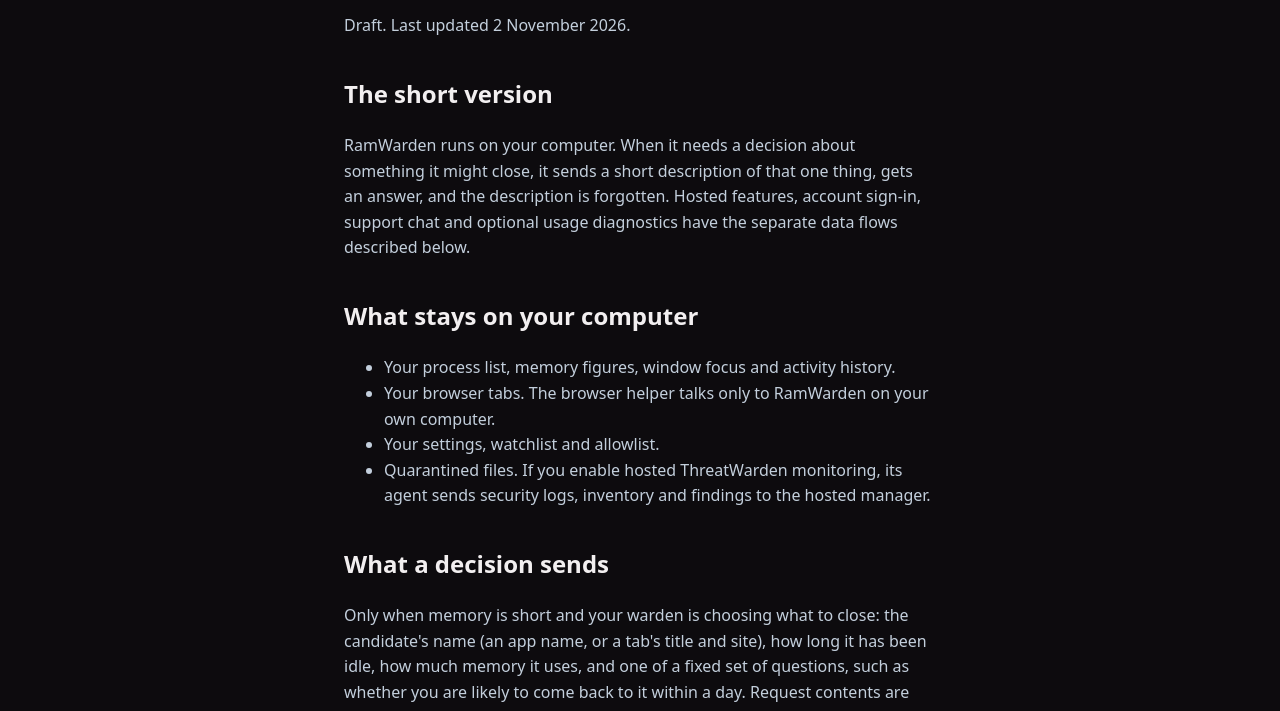
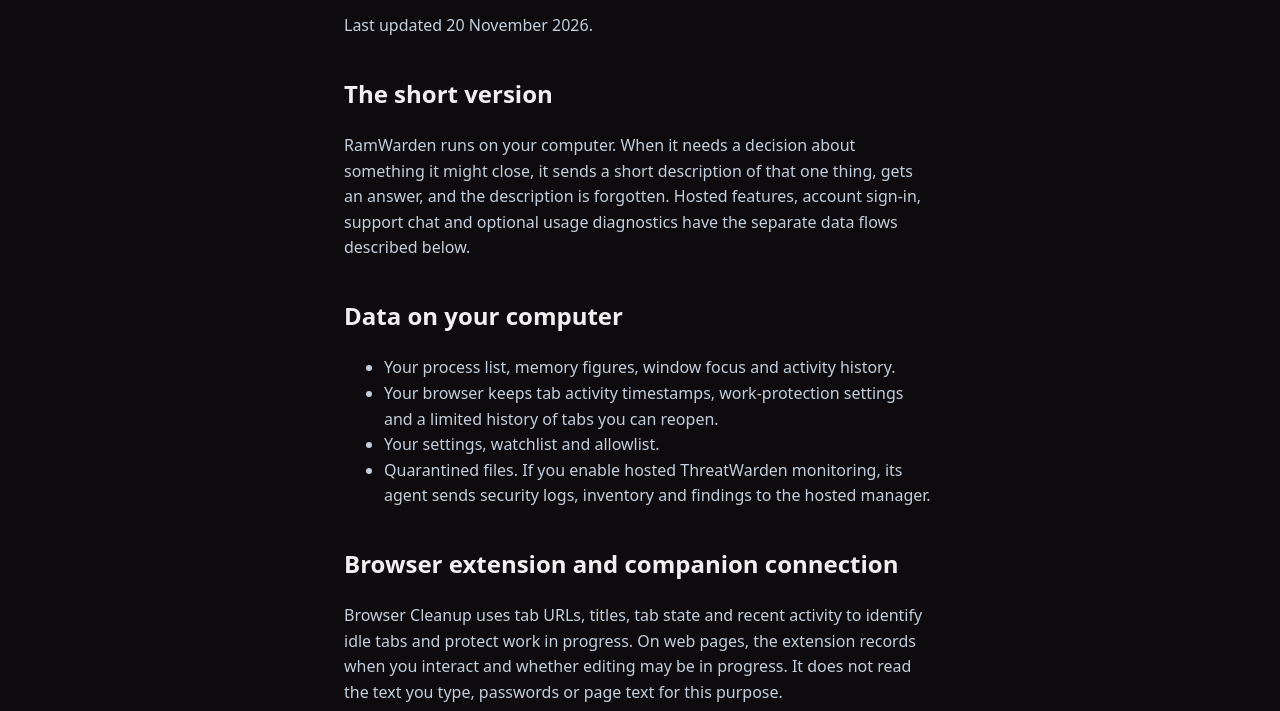
Before and after one commit to ethanrxla/ramwarden, a browser extension: page web/privacy.html in a window 1280 px wide. Shown: the part 171-882 px from the top of the page. Drawn offline with Linux system fonts and the light colour scheme; no server answers.

Commit message:
Disclose browser activity and optional remote companion connections

```diff
--- a/web/privacy.html
+++ b/web/privacy.html
@@ -25,18 +25,22 @@
   <main class="app prose">
     <div class="wrap narrow">
       <h1>Privacy</h1>
-      <p class="muted">Draft. Last updated 2 November 2026.</p>
+      <p class="muted">Last updated 20 November 2026.</p>
 
       <h2>The short version</h2>
       <p>RamWarden runs on your computer. When it needs a decision about something it might close, it sends a short description of that one thing, gets an answer, and the description is forgotten. Hosted features, account sign-in, support chat and optional usage diagnostics have the separate data flows described below.</p>
 
-      <h2>What stays on your computer</h2>
+      <h2>Data on your computer</h2>
       <ul>
         <li>Your process list, memory figures, window focus and activity history.</li>
-        <li>Your browser tabs. The browser helper talks only to RamWarden on your own computer.</li>
+        <li>Your browser keeps tab activity timestamps, work-protection settings and a limited history of tabs you can reopen.</li>
         <li>Your settings, watchlist and allowlist.</li>
         <li>Quarantined files. If you enable hosted ThreatWarden monitoring, its agent sends security logs, inventory and findings to the hosted manager.</li>
       </ul>
+
+      <h2>Browser extension and companion connection</h2>
+      <p>Browser Cleanup uses tab URLs, titles, tab state and recent activity to identify idle tabs and protect work in progress. On web pages, the extension records when you interact and whether editing may be in progress. It does not read the text you type, passwords or page text for this purpose.</p>
+      <p>Standalone cleanup runs in your browser. When connected, the extension shares tab metadata and activity signals with the RamWarden desktop companion to coordinate cleanup. By default it connects to your own computer. If you enter another device's address and grant Chrome permission, the extension can send this information to that device. Chrome may sync the companion address across your browsers if you enable Chrome Sync. The desktop companion's hosted decision requests are described below.</p>
 
       <h2>What a decision sends</h2>
       <p>Only when memory is short and your warden is choosing what to close: the candidate's name (an app name, or a tab's title and site), how long it has been idle, how much memory it uses, and one of a fixed set of questions, such as whether you are likely to come back to it within a day. Request contents are not stored or logged. Logs hold a short fingerprint of your device, which questions were asked, sizes and timings.</p>
```
